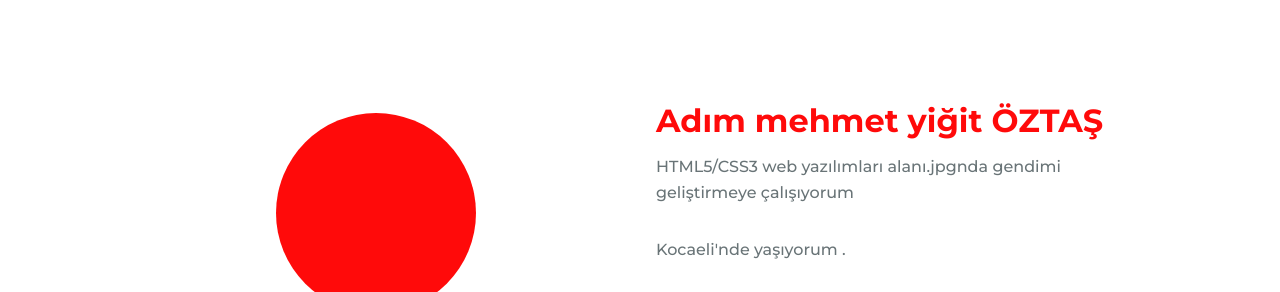
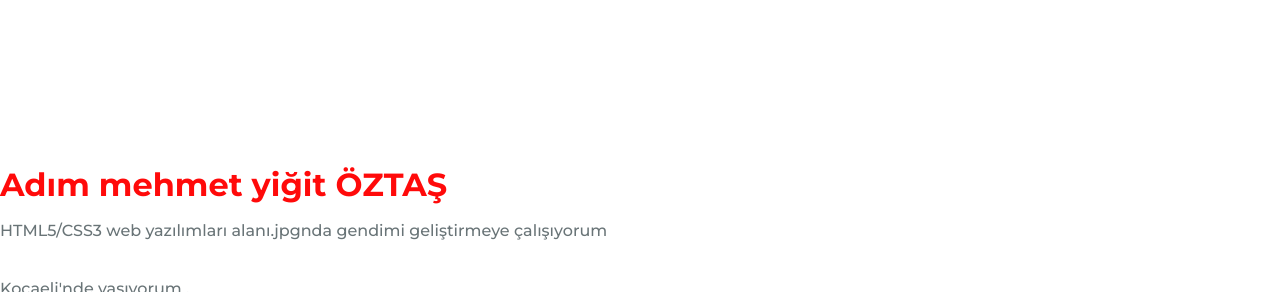
Before and after one commit to yigitcim/denemesite, a plain HTML site: page index.html in a window 1280 px wide. Shown: the part 830-1122 px from the top of the page. Drawn offline with nearby package versions, Linux system fonts and the light colour scheme; files whose address does not match are found by name.

Commit message:
Update index.html

```diff
--- a/index.html
+++ b/index.html
@@ -52,7 +52,7 @@
             <h2 class="section-title">Hakkımda</h2>
 
             <div class="about__container bd-grid">
-                <div class="about__img">
+
 
                 </div>
 
```
